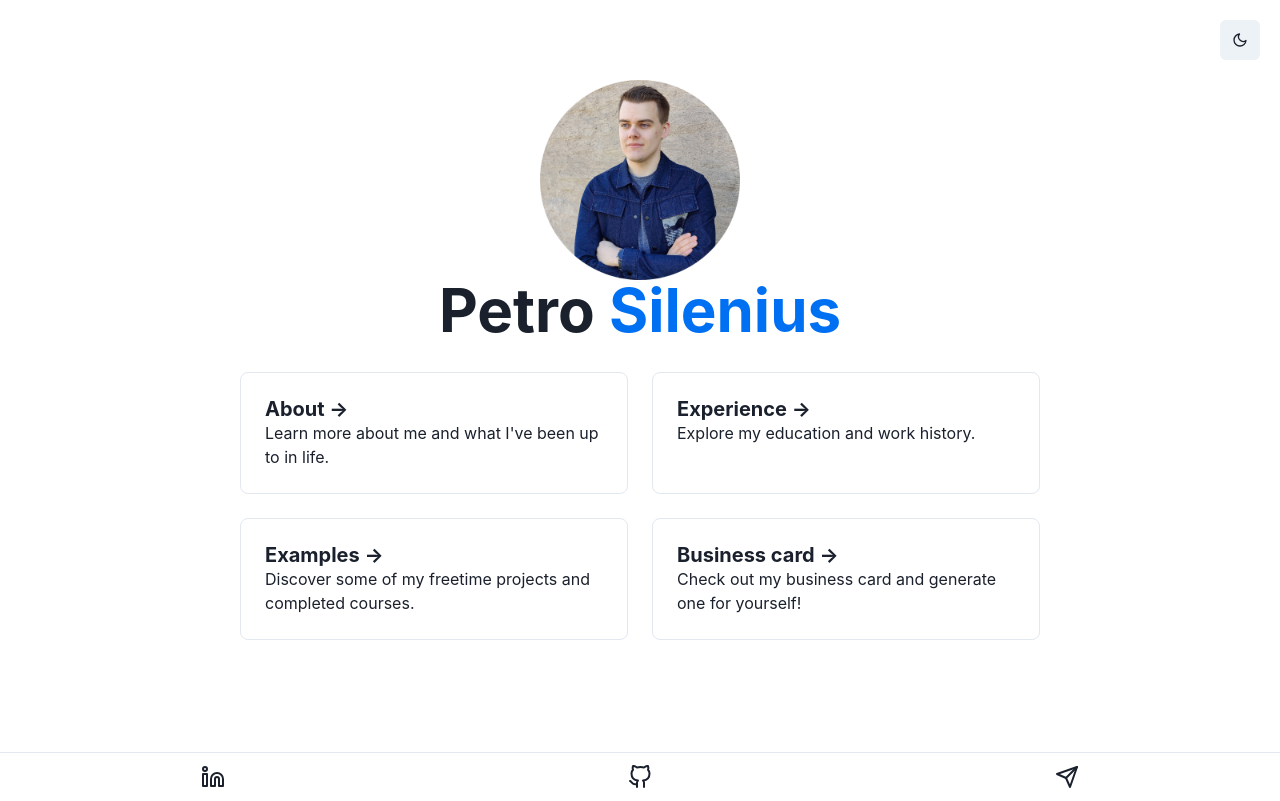
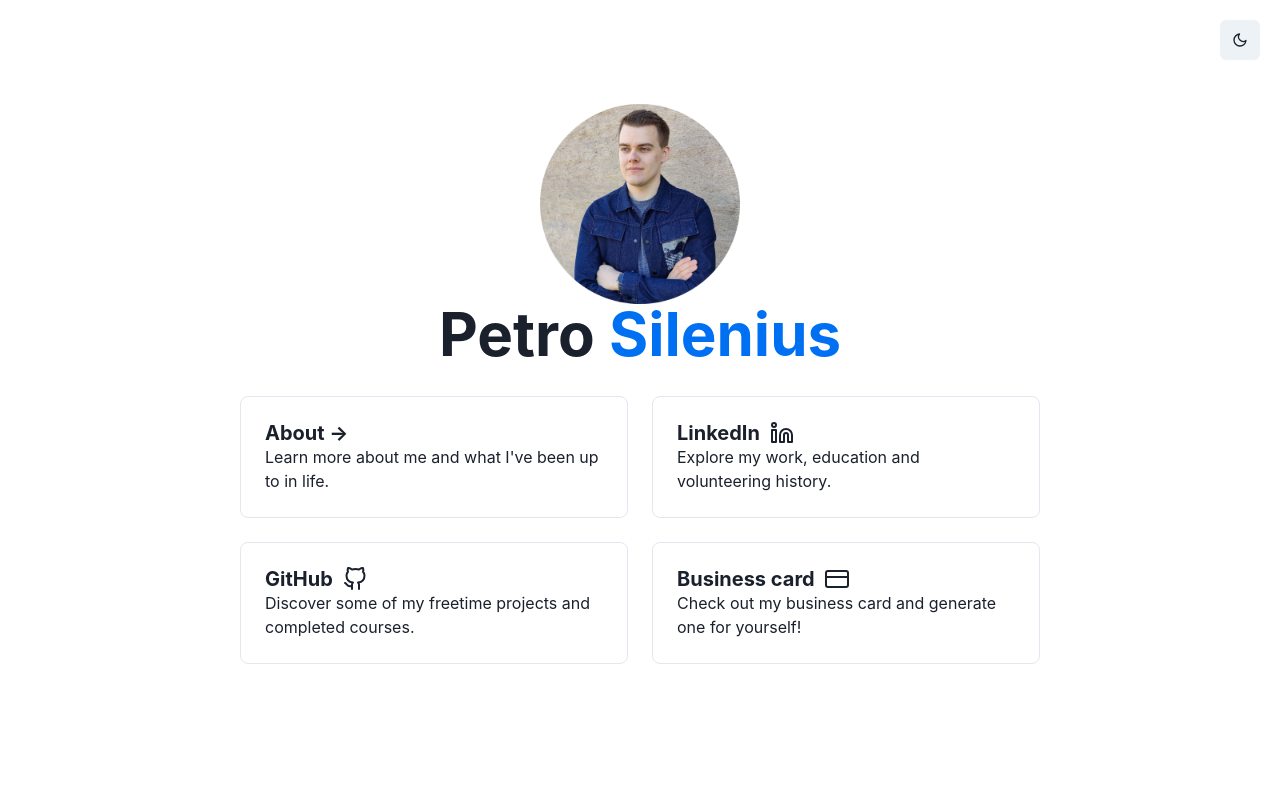
Before and after one commit to PetroSilenius/silenius.dev, a Next.js app: page / in a window 1280 px wide. Built offline with nearby package versions, Linux system fonts and the light colour scheme.

Commit message:
Replace experince, examples pages with social media links

```diff
--- a/components/Card.tsx
+++ b/components/Card.tsx
@@ -15,9 +15,9 @@ export const Card = ({ href, children }: CardProps): JSX.Element => {
         borderRadius="lg"
         border="1px"
         borderColor="gray.200"
-        _hover={{ color: 'blue.400', borderColor: 'blue.400' }}
-        _focus={{ color: 'blue.400', borderColor: 'blue.400' }}
-        _active={{ color: 'blue.400', borderColor: 'blue.400' }}
+        _hover={{ color: 'link', borderColor: 'link' }}
+        _focus={{ color: 'link', borderColor: 'link' }}
+        _active={{ color: 'link', borderColor: 'link' }}
       >
         {children}
       </Link>
--- a/pages/api/hello.js
+++ /dev/null
@@ -1,5 +0,0 @@
-// Next.js API route support: https://nextjs.org/docs/api-routes/introduction
-
-export default (req, res) => {
-  res.status(200).json({ name: 'John Doe' })
-}
--- a/pages/index.tsx
+++ b/pages/index.tsx
@@ -1,7 +1,8 @@
 import Head from 'next/head'
 import Image from 'next/image'
-import { Card, Footer } from '../components'
-import { Heading, SimpleGrid, Text } from '@chakra-ui/react'
+import { Card } from '../components'
+import { Heading, SimpleGrid, Text, textDecoration } from '@chakra-ui/react'
+import { Linkedin, GitHub, CreditCard } from 'react-feather'
 
 export default function Home() {
   return (
@@ -25,7 +26,16 @@ export default function Home() {
         />
 
         <Heading as="h1" size="3xl" className="title">
-          Petro <span className="h1-span">Silenius</span>
+          Petro{' '}
+          <Text
+            as="span"
+            color="link"
+            _hover={{ textDecoration: 'underline' }}
+            _active={{ textDecoration: 'underline' }}
+            _focus={{ textDecoration: 'underline' }}
+          >
+            Silenius
+          </Text>
         </Heading>
 
         <SimpleGrid columns={2} gap={6} maxWidth="800px" marginY={8}>
@@ -35,23 +45,23 @@ export default function Home() {
             </Heading>
             <Text>Learn more about me and what I've been up to in life.</Text>
           </Card>
-          <Card href="/experience">
-            <Heading as="h2" size="md">
-              Experience &rarr;
+          <Card href="https://www.linkedin.com/in/petrosilenius">
+            <Heading as="h2" size="md" display="flex">
+              LinkedIn <Linkedin style={{ marginLeft: '10px' }} />
             </Heading>
-            <Text>Explore my education and work history.</Text>
+            <Text>Explore my work, education and volunteering history.</Text>
           </Card>
-          <Card href="/examples">
-            <Heading as="h2" size="md">
-              Examples &rarr;
+          <Card href="https://github.com/petrosilenius">
+            <Heading as="h2" size="md" display="flex">
+              GitHub <GitHub style={{ marginLeft: '10px' }} />
             </Heading>
             <Text>
               Discover some of my freetime projects and completed courses.
             </Text>
           </Card>
           <Card href="/card">
-            <Heading as="h2" size="md">
-              Business card &rarr;
+            <Heading as="h2" size="md" display="flex">
+              Business card <CreditCard style={{ marginLeft: '10px' }} />
             </Heading>
             <Text>
               Check out my business card and generate one for yourself!
@@ -59,21 +69,6 @@ export default function Home() {
           </Card>
         </SimpleGrid>
       </main>
-
-      <Footer />
-      <style jsx>
-        {`
-          .h1-span {
-            color: var(--link);
-          }
-
-          .h1-span:hover,
-          .h1-span:focus,
-          .h1-span:active {
-            text-decoration: underline;
-          }
-        `}
-      </style>
     </>
   )
 }
--- a/theme.ts
+++ b/theme.ts
@@ -6,6 +6,8 @@ export const theme = extendTheme({
     heading:
       '-apple-system, BlinkMacSystemFont, Segoe UI, Roboto, Oxygen, Ubuntu, Cantarell, Fira Sans, Droid Sans, Helvetica Neue, sans-serif;',
   },
-  initialColorMode: 'light',
-  useSystemColorMode: false,
+  colors: {
+    link: '#0070f3',
+  },
+  useSystemColorMode: true,
 })
```
Also changed, not shown: pages/examples.tsx (deleted, +0 -29 lines), pages/experience.tsx (deleted, +0 -27 lines).
